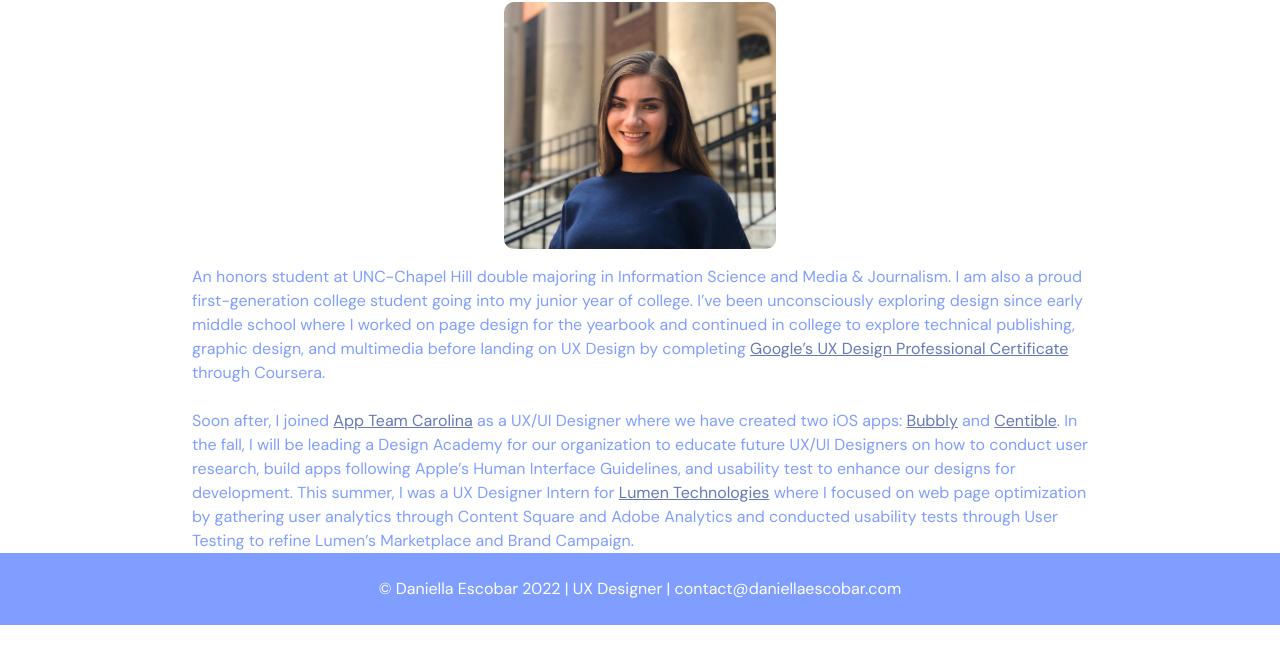
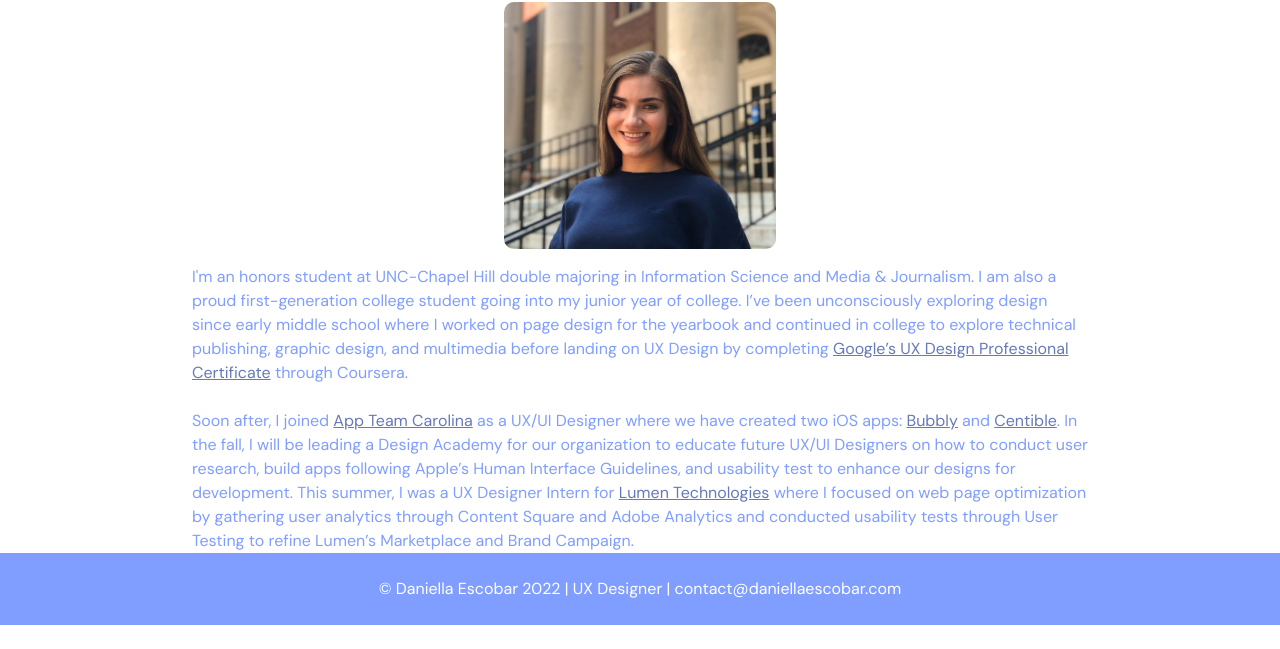
Before and after one commit to daniellaescobar/portfolio, a plain HTML site: page src/about.html in a window 1280 px wide. Shown: the part 175-824 px from the top of the page. Drawn offline with Linux system fonts and the light colour scheme.

Commit message:
about-paragraph

```diff
--- a/src/about.html
+++ b/src/about.html
@@ -58,13 +58,13 @@
       <div class="paragraph">
         <img src="./img/me.jpg" alt="A picture of Daniella" />
         <p>
-          An honors student at UNC-Chapel Hill double majoring in Information
-          Science and Media & Journalism. I am also a proud first-generation
-          college student going into my junior year of college. I’ve been
-          unconsciously exploring design since early middle school where I
-          worked on page design for the yearbook and continued in college to
-          explore technical publishing, graphic design, and multimedia before
-          landing on UX Design by completing
+          I'm an honors student at UNC-Chapel Hill double majoring in
+          Information Science and Media & Journalism. I am also a proud
+          first-generation college student going into my junior year of college.
+          I’ve been unconsciously exploring design since early middle school
+          where I worked on page design for the yearbook and continued in
+          college to explore technical publishing, graphic design, and
+          multimedia before landing on UX Design by completing
           <a href="Google’s UX Design Professional Certificate"
             >Google’s UX Design Professional Certificate</a
           >
```
